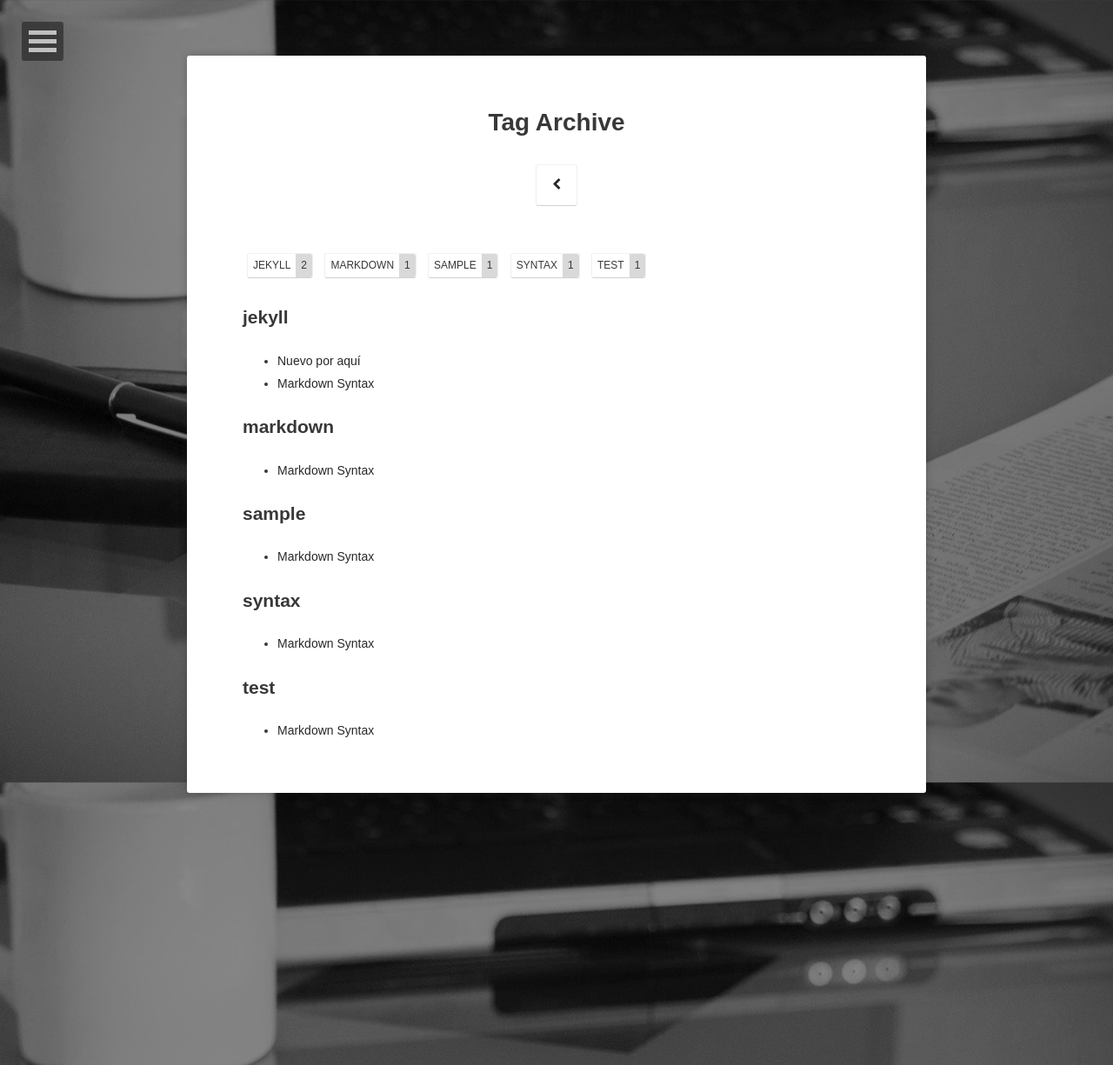
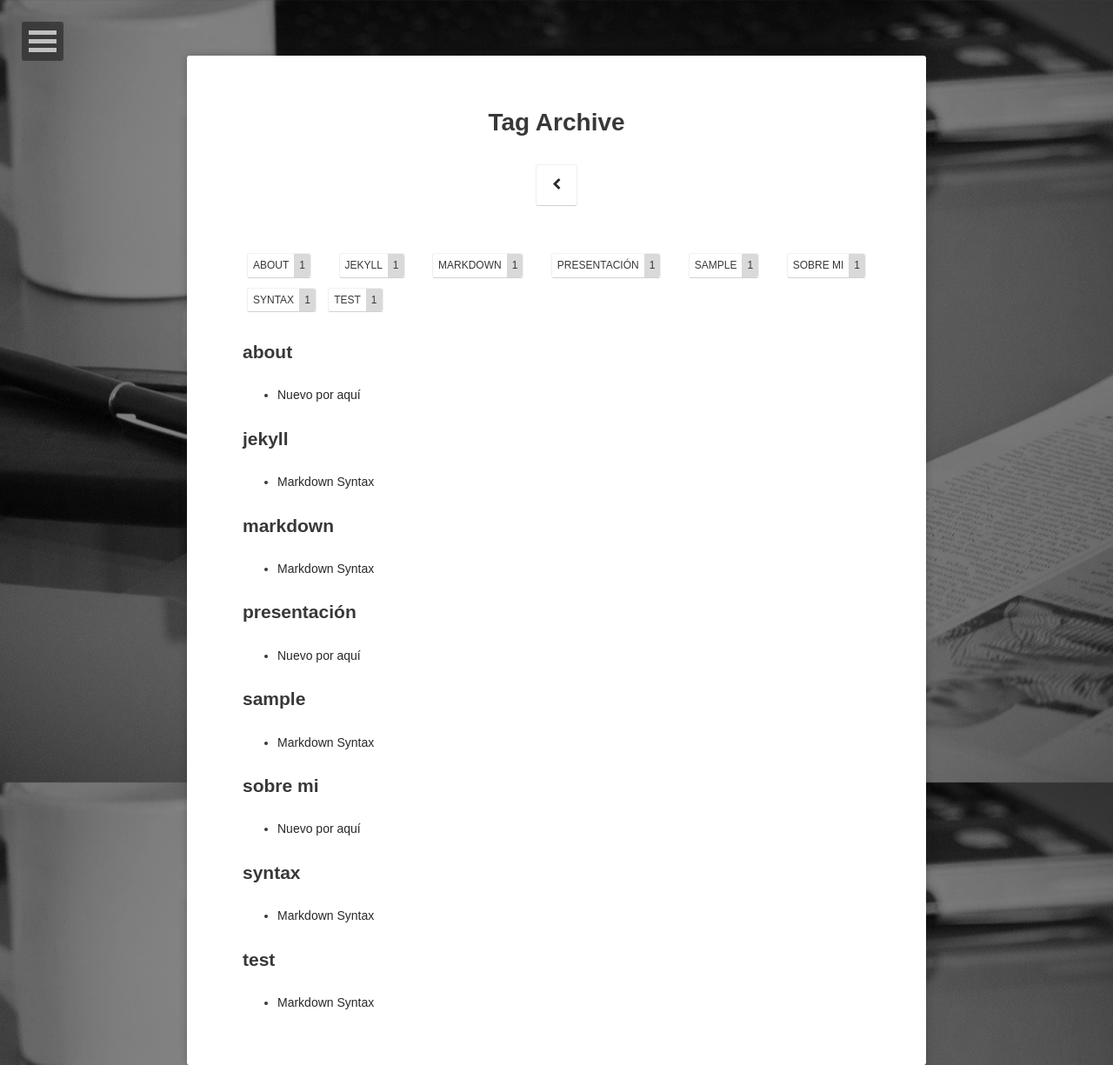
Before and after one commit to Zagur/zagur.github.io, a Jekyll site: the page built from tags/index.html, in a window 1280 px wide. Shown: the whole page at 87% size. Built offline with Jekyll 4.4.1, drawn with Linux system fonts in a browser that asks for light colours; some web fonts are replaced.

Commit message:
new post

```diff
--- a/_posts/2016-05-21-nuevo-por-aqui.markdown
+++ b/_posts/2016-05-21-nuevo-por-aqui.markdown
@@ -2,15 +2,14 @@
 layout: post
 title: Nuevo por aquí
 category: blog
-tag:
-- jekyll
+date: 2016-05-23
+tag: [presentación, about, sobre mi]
 excerpt: Me presento, soy Jesús Camacho y he estudiado Desarrollo de Aplicaciones Web y Administración de Sistemas y Redes. Si me hicieras escoger entre una de estas dos profesiones&#58; No podría.
+comments: true
+feature: http://cdn2.hubspot.net/hubfs/685689/learningtoprogram.jpg
 
 ---
 
 # ¡Hola mundo!
 
-![Smithsonian Image](http://cdn2.hubspot.net/hubfs/685689/learningtoprogram.jpg)
-{: .image-center}
-
 Me presento, soy Jesús Camacho y he estudiado **Desarrollo de Aplicaciones Web** y **Administración de Sistemas y Redes**. Si me hicieras escoger entre una de estas dos profesiones: **no podría**. Son mis dos pasiones y me encantan, ja sea crear una aplicación web, maquetarla, programar, front end o back end... hasta configurar un servidor web u otra tipo de infraestructura.
```
